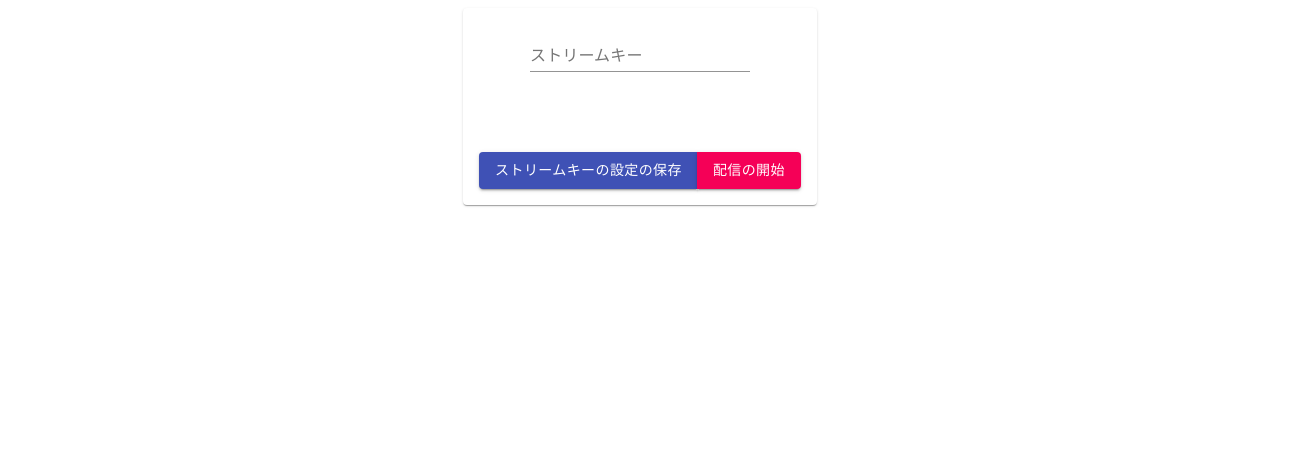
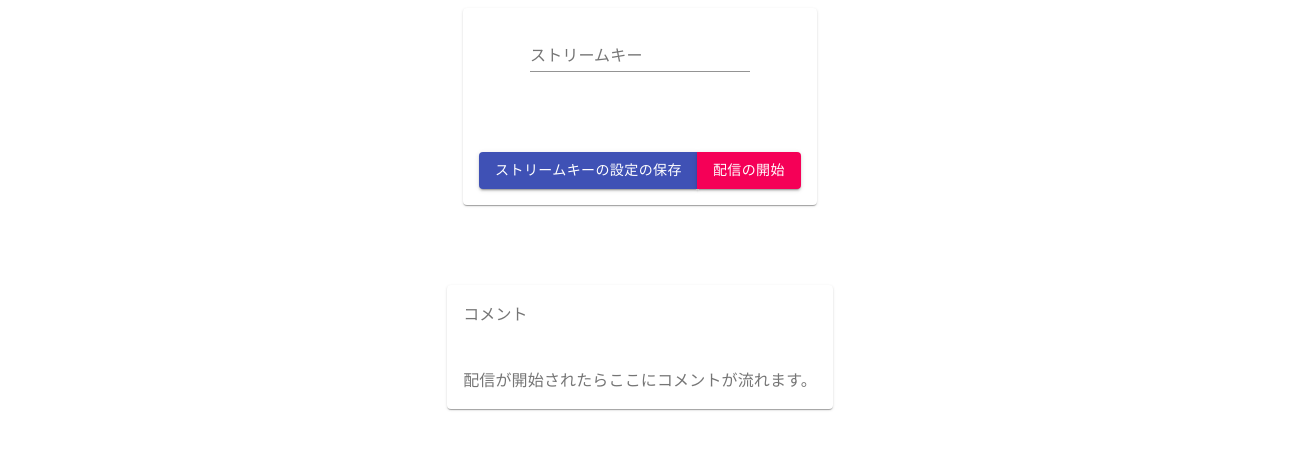
Before and after one commit to himanoa/circuitious-route, a Next.js app in the folder packages/simic/frontend/: page / in a window 1280 px wide. Shown: the top 450 px of the page, 1312 px wide, since content can reach past the window. Built offline with nearby package versions, Linux system fonts and the light colour scheme.

Commit message:
Ignore yarn-error.log

```diff
--- a/packages/simic/frontend/pages/index.tsx
+++ b/packages/simic/frontend/pages/index.tsx
@@ -1,4 +1,4 @@
-import React from "react";
+import React, { useState, useCallback } from "react";
 import {
   Button,
   ButtonGroup,
@@ -6,12 +6,17 @@ import {
   Paper,
   FormControl,
   TextField,
+  Typography,
   makeStyles,
 } from "@material-ui/core";
 
 const useStyles = makeStyles((theme) => ({
   root: {
     flexGrow: 1,
+  },
+  commentPaper: {
+    padding: theme.spacing(2),
+    color: theme.palette.text.secondary,
   },
   paper: {
     padding: theme.spacing(2),
@@ -21,6 +26,9 @@ const useStyles = makeStyles((theme) => ({
 }));
 const Index: React.FC = () => {
   const classes = useStyles();
+  const [streamKey, setStreamKey] = useState("")
+  const handleStreamKeyInputChange = useCallback((e: React.ChangeEvent<HTMLInputElement>) => setStreamKey(e.target.value), [])
+
   return (
     <div className={classes.root}>
       <Grid
@@ -29,12 +37,14 @@ const Index: React.FC = () => {
         alignContent="center"
         alignItems="center"
         direction="column"
+        spacing={10}
       >
+        <Grid item>
           <Paper className={classes.paper} >
-          <Grid container spacing={10} justify="center" direction="column">
+            <Grid container spacing={10} justify="center" direction="column" alignItems="center">
               <Grid item direction="column">
                 <FormControl>
-                <TextField label="ストリームキー"></TextField>
+                  <TextField label="ストリームキー" onChange={handleStreamKeyInputChange} value={streamKey}></TextField>
                 </FormControl>
               </Grid>
               <Grid item>
@@ -50,6 +60,19 @@ const Index: React.FC = () => {
             </Grid>
           </Paper>
         </Grid>
+        <Grid item spacing={10}>
+          <Paper className={classes.commentPaper}>
+            <Grid container spacing={5} direction="column">
+              <Grid item>
+                <Typography variant="subtitle1" component="h2">コメント</Typography>
+              </Grid>
+              <Grid item>
+                <Typography>配信が開始されたらここにコメントが流れます。</Typography>
+              </Grid>
+            </Grid>
+          </Paper>
+        </Grid>
+      </Grid>
     </div>
   );
 };
```
Also changed, not shown: 1 other file (tests, documents, lock files or other folders). Lines whose indentation alone changed are shown as unchanged.
